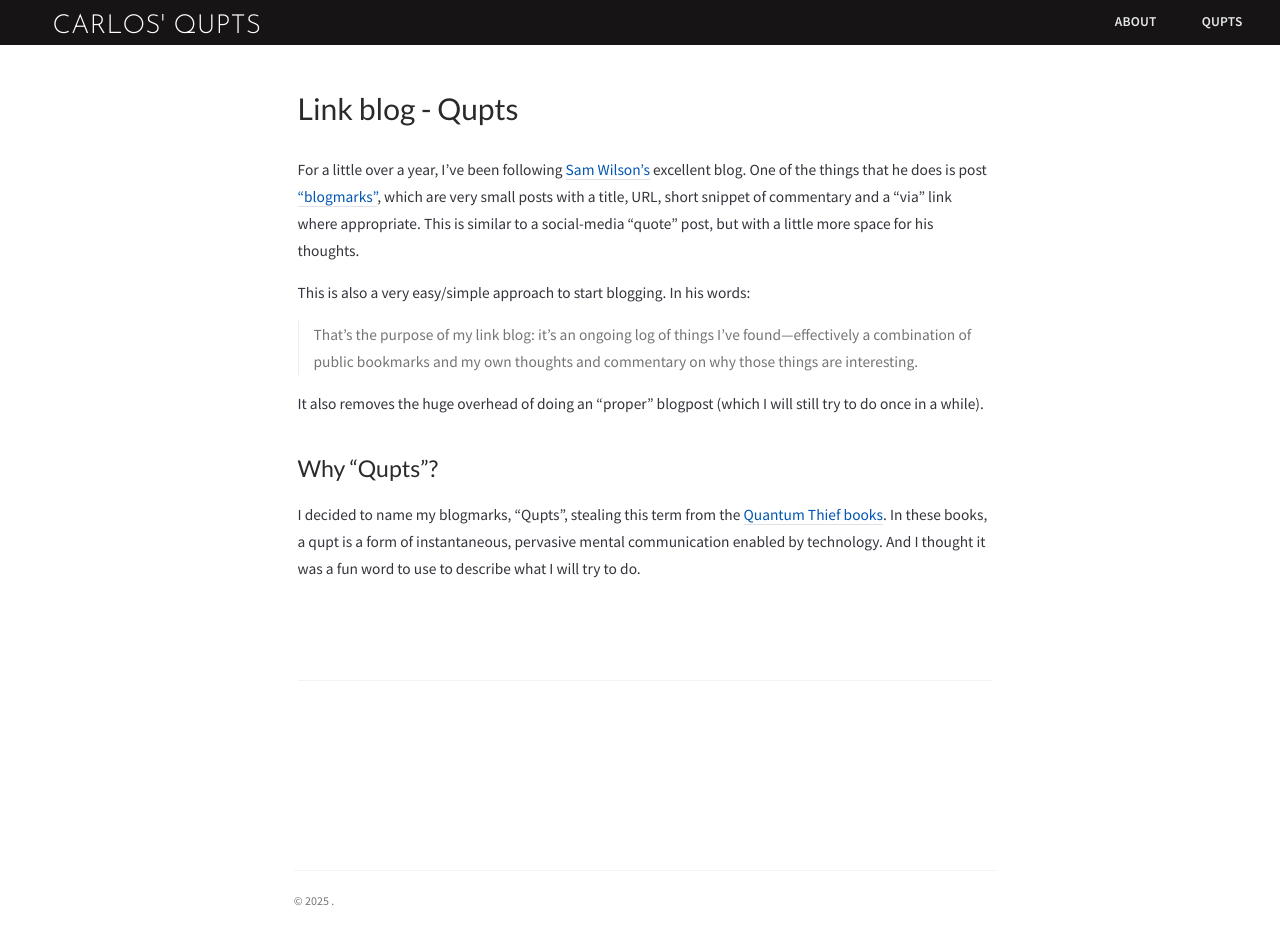
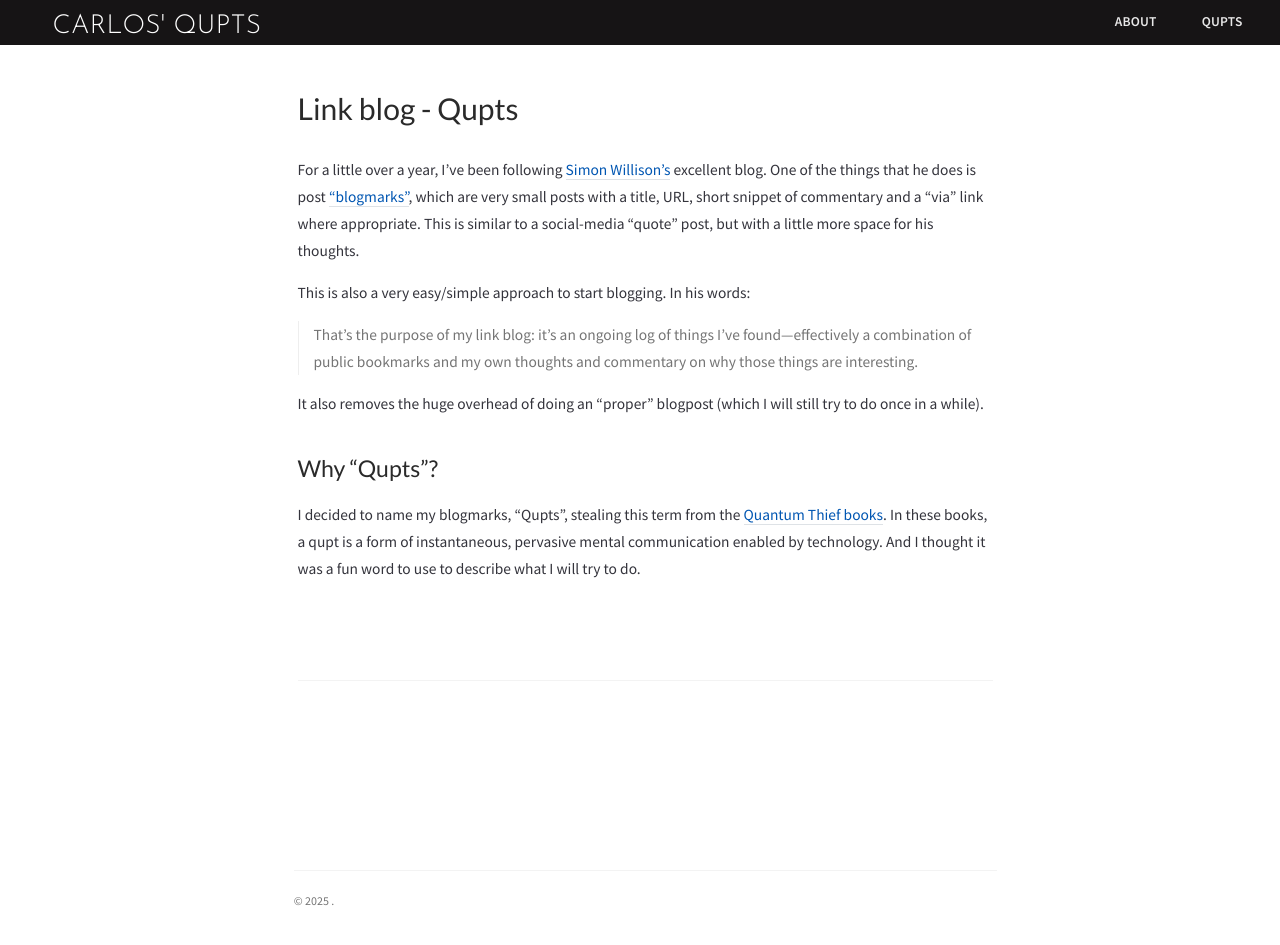
Before and after one commit to carlosvargas/carlosvargas.github.io, a Jekyll site: the page built from _posts/2025-02-01-qupts.md, in a window 1280 px wide. Built offline with Jekyll 4.4.1, drawn with Linux system fonts in a browser that asks for light colours; cached includes are drawn as plain includes.

Commit message:
Fix typo

```diff
--- a/_posts/2025-02-01-qupts.md
+++ b/_posts/2025-02-01-qupts.md
@@ -4,7 +4,7 @@ date: 2025-02-01 19:00:00 +0800
 title: "Link blog - Qupts"
 linkblog: true
 ---
-For a little over a year, I've been following [Sam Wilson's](https://simonwillison.net/) excellent blog. One of the things that he does is post ["blogmarks"](https://simonwillison.net/2024/Dec/22/link-blog/), which are very small posts with a title, URL, short snippet of commentary and a “via” link where appropriate.
+For a little over a year, I've been following [Simon Willison's](https://simonwillison.net/) excellent blog. One of the things that he does is post ["blogmarks"](https://simonwillison.net/2024/Dec/22/link-blog/), which are very small posts with a title, URL, short snippet of commentary and a “via” link where appropriate.
 This is similar to a social-media "quote" post, but with a little more space for his thoughts.
 
 This is also a very easy/simple approach to start blogging. In his words:
```
